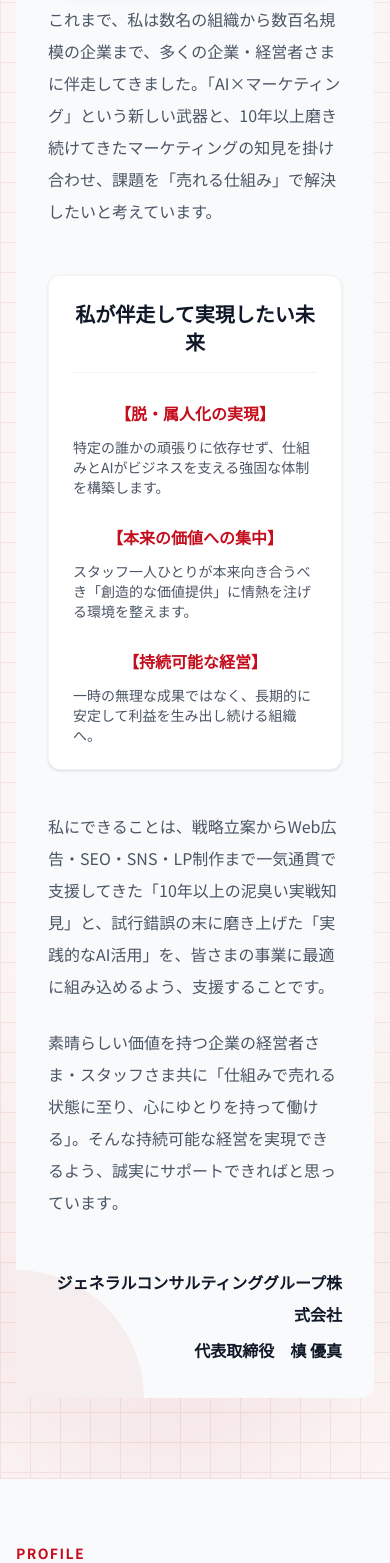
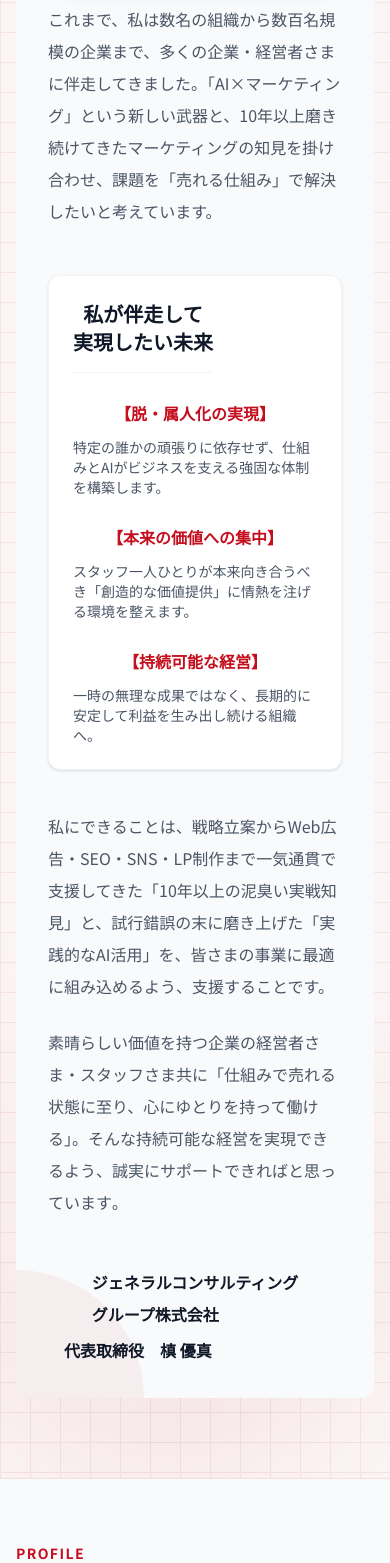
Before and after one commit to gcggit2/vrs_top, a Next.js app: page /profile in a window 390 px wide. Shown: the part 6039-7602 px from the top of the page. Built offline with nearby package versions, Linux system fonts and the light colour scheme.

Commit message:
修正: スマホ表示時の改行位置を調整（代表プロフィールページ）

```diff
--- a/app/profile/page.tsx
+++ b/app/profile/page.tsx
@@ -266,7 +266,9 @@ export default function Profile() {
                   <div className="text-gray-600 leading-loose space-y-6 max-w-4xl mx-auto">
 
                   <div className="bg-white p-6 md:p-8 rounded-xl shadow-sm border border-gray-100 mb-10">
-                    <h4 className="text-xl font-bold text-gray-900 mb-6 text-center border-b border-gray-100 pb-4">私が伴走して実現したい未来</h4>
+                    <h4 className="text-xl font-bold text-gray-900 mb-6 text-center border-b border-gray-100 pb-4 inline-block md:block">
+                    私が伴走して<br className="md:hidden"/>実現したい未来
+                  </h4>
                     <div className="grid md:grid-cols-3 gap-6">
                       <div>
                         <h5 className="font-bold text-brand-red mb-2 text-center">【脱・属人化の実現】</h5>
@@ -290,9 +292,11 @@ export default function Profile() {
                     素晴らしい価値を持つ企業の経営者さま・スタッフさま共に「仕組みで売れる状態に至り、心にゆとりを持って働ける」。そんな持続可能な経営を実現できるよう、誠実にサポートできればと思っています｡
                   </p>
 
-                  <div className="text-right mt-12">
-                    <p className="font-bold text-gray-900 mb-1">ジェネラルコンサルティンググループ株式会社</p>
-                    <p className="font-bold text-gray-900">代表取締役　槙 優真</p>
+                  <div className="text-center md:text-right mt-12">
+                    <p className="font-bold text-gray-900 mb-1 inline-block md:block text-left md:text-right">
+                      ジェネラルコンサルティング<br className="md:hidden"/>グループ株式会社
+                    </p>
+                    <p className="font-bold text-gray-900 text-left md:text-right pl-4 md:pl-0">代表取締役　槙 優真</p>
                   </div>
                 </div>
               </div>
```
